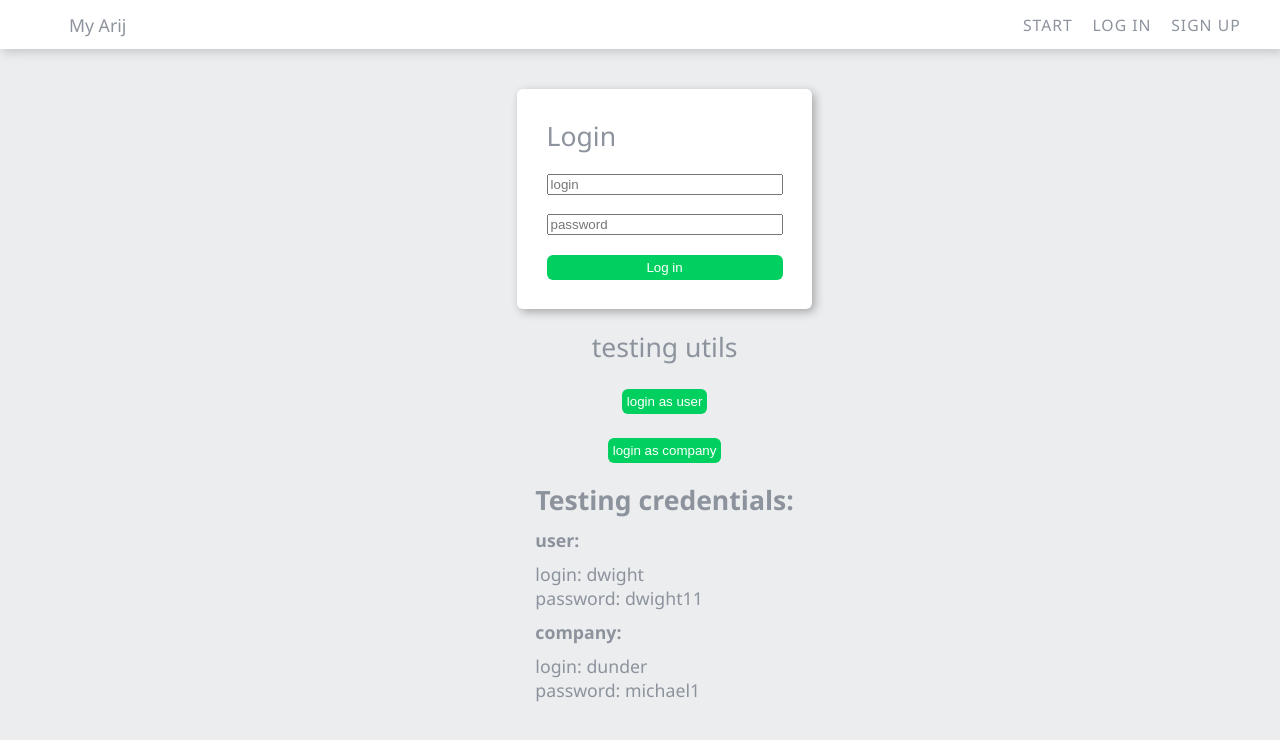
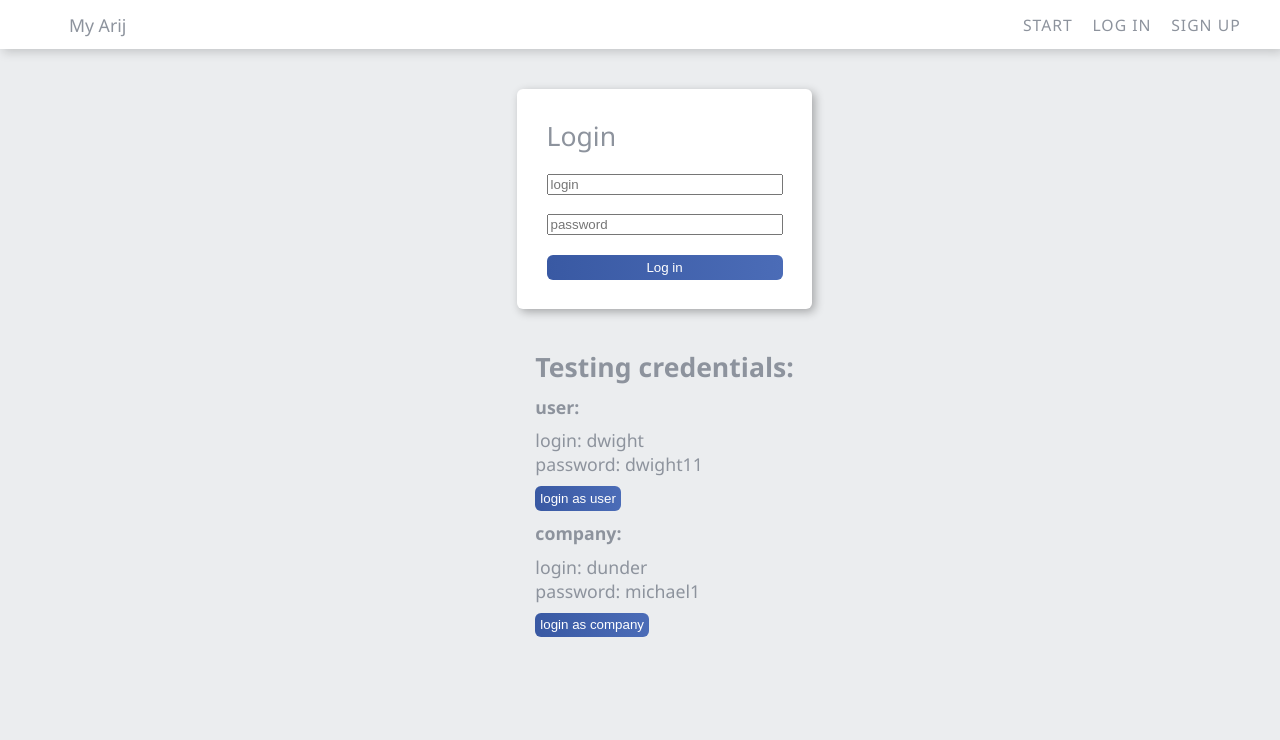
Before and after one commit to malex3334/workflow, a React (Create React App) app: page /login in a window 1280 px wide. Shown: the top 740 px of the page. Built offline with nearby package versions, Linux system fonts and the light colour scheme; no server answers; what miragejs would draw is missing.

Commit message:
login styling, data display settings

```diff
--- a/src/components/Navigation.jsx
+++ b/src/components/Navigation.jsx
@@ -1,9 +1,11 @@
 import React from "react";
 import { NavLink } from "react-router-dom";
 import { useGlobalContext } from "../context";
+import { useNavigate } from "react-router-dom";
 
 export default function Navigation() {
   const { user, setUser } = useGlobalContext();
+  let navigate = useNavigate();
 
   return (
     <nav className="nav">
@@ -27,6 +29,7 @@ export default function Navigation() {
             style={{ cursor: "pointer" }}
             onClick={() => {
               setUser(false);
+              navigate("/");
             }}
           >
             logout
--- a/src/index.scss
+++ b/src/index.scss
@@ -769,6 +769,7 @@
     padding: 0.5rem;
     display: block;
     color: white;
-    background: $bg-green;
+    // background: $bg-green;
+    background: $aside-bg;
   }
 }
--- a/src/pages/Login.jsx
+++ b/src/pages/Login.jsx
@@ -87,17 +87,25 @@ export default function Login() {
         }}
         className="test"
       >
-        <h2 style={{ textAlign: "center" }}>testing utils</h2> <br />
+        <div style={{ marginTop: "2rem" }}>
+          <h2 style={{ fontWeight: "bold" }}>Testing credentials:</h2>
+          <h4 style={{ fontWeight: "bold", margin: "1rem 0" }}>user:</h4>
+          <p>login: dwight</p>
+          <p>password: dwight11</p>
           <button
+            style={{ marginTop: "1rem" }}
             onClick={() => {
               setUser(testUser);
               navigate("/");
             }}
           >
             login as user
-        </button>{" "}
-        <br />
+          </button>
+          <h4 style={{ fontWeight: "bold", margin: "1rem 0" }}>company:</h4>
+          <p>login: dunder</p>
+          <p>password: michael1</p>
           <button
+            style={{ marginTop: "1rem" }}
             onClick={() => {
               setUser(testCompany);
               navigate("/");
@@ -105,14 +113,6 @@ export default function Login() {
           >
             login as company
           </button>
-        <div style={{ marginTop: "2rem" }}>
-          <h2 style={{ fontWeight: "bold" }}>Testing credentials:</h2>
-          <h4 style={{ fontWeight: "bold", margin: "1rem 0" }}>user:</h4>
-          <p>login: dwight</p>
-          <p>password: dwight11</p>
-          <h4 style={{ fontWeight: "bold", margin: "1rem 0" }}>company:</h4>
-          <p>login: dunder</p>
-          <p>password: michael1</p>
         </div>
       </div>
     </div>
--- a/src/utils/time.js
+++ b/src/utils/time.js
@@ -1,4 +1,6 @@
 export const timeStamp = (timestamp) => {
+  const userLang = navigator.languages[1];
+  console.log(userLang);
   const now = Date.now();
   var date = new Date(timestamp);
 
@@ -13,5 +15,5 @@ export const timeStamp = (timestamp) => {
     return `${minutesFrom} minutes ago`;
   }
 
-  return `${date.toLocaleDateString("en")}, ${date.toLocaleTimeString()}`;
+  return `${date.toLocaleDateString(userLang)}, ${date.toLocaleTimeString()}`;
 };
```
Lines whose indentation alone changed are shown as unchanged.
